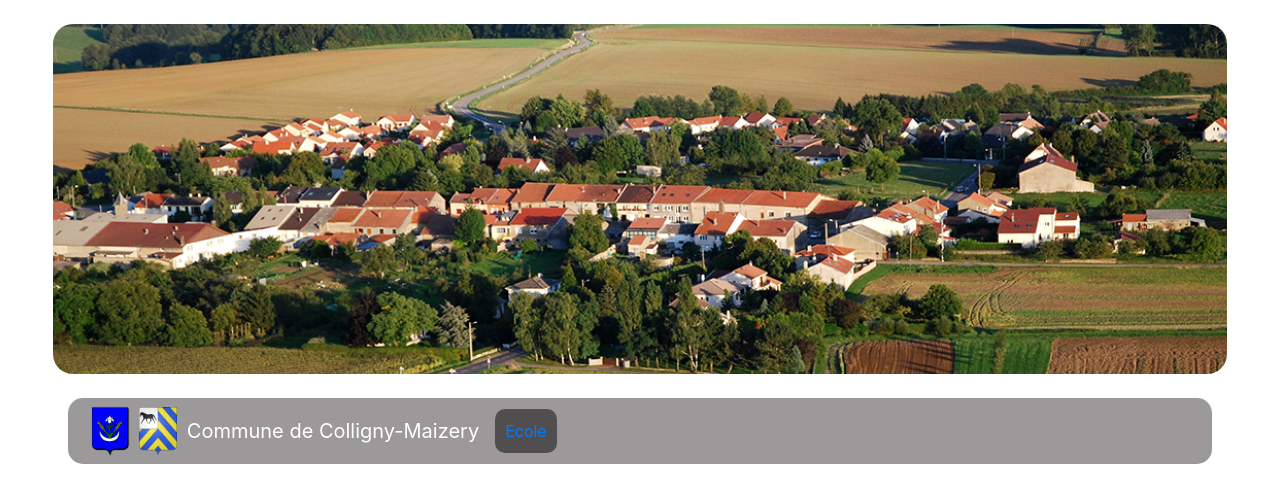
After one commit to chauvet57/CommuneMaizery, a Symfony app: template templates/pages/home.html.twig in a window 1280 px wide. The commit adds this page. Shown: the top 503 px of the page. Run offline with Twig, Linux system fonts and the light colour scheme; the template is opened without the code that fills it, so the values that code supplies are empty; some libraries are stand-ins or nearby versions.

Commit message:
page principale

```diff
--- a/composer.json
+++ b/composer.json
@@ -31,7 +31,8 @@
         "symfony/debug-pack": "*",
         "symfony/maker-bundle": "^1.0",
         "symfony/profiler-pack": "*",
-        "symfony/test-pack": "*"
+        "symfony/test-pack": "*",
+        "symfony/web-server-bundle": "4.4.*"
     },
     "config": {
         "preferred-install": {
--- a/config/bundles.php
+++ b/config/bundles.php
@@ -12,4 +12,5 @@ return [
     Symfony\Bundle\MonologBundle\MonologBundle::class => ['all' => true],
     Symfony\Bundle\DebugBundle\DebugBundle::class => ['dev' => true, 'test' => true],
     Symfony\Bundle\MakerBundle\MakerBundle::class => ['dev' => true],
+    Symfony\Bundle\WebServerBundle\WebServerBundle::class => ['dev' => true],
 ];
--- a/templates/base.html.twig
+++ b/templates/base.html.twig
@@ -2,11 +2,27 @@
 <html>
 	<head>
 		<meta charset="UTF-8">
-        <title>{% block title %}Welcome!{% endblock %}</title>
-        {% block stylesheets %}{% endblock %}
+		<title>
+			{% block title %}
+                Bienvenue à Maizery
+			{% endblock %}
+		</title>
+        <head>
+		<link rel="stylesheet" href="https://stackpath.bootstrapcdn.com/bootstrap/4.4.1/css/bootstrap.min.css" integrity="sha384-Vkoo8x4CGsO3+Hhxv8T/Q5PaXtkKtu6ug5TOeNV6gBiFeWPGFN9MuhOf23Q9Ifjh" crossorigin="anonymous"> {% block stylesheets %}{% endblock %}
+		<link rel="stylesheet" href="/css/app.css">
         </head>
 		<body>
-        {% block body %}{% endblock %}
-        {% block javascripts %}{% endblock %}
+			{% block body %}
+
+
+
+
+			{% endblock %}
+
+			{% block javascripts %}
+			<script src="https://code.jquery.com/jquery-3.4.1.slim.min.js" integrity="sha384-J6qa4849blE2+poT4WnyKhv5vZF5SrPo0iEjwBvKU7imGFAV0wwj1yYfoRSJoZ+n" crossorigin="anonymous"></script>
+			<script src="https://cdn.jsdelivr.net/npm/popper.js@1.16.0/dist/umd/popper.min.js" integrity="sha384-Q6E9RHvbIyZFJoft+2mJbHaEWldlvI9IOYy5n3zV9zzTtmI3UksdQRVvoxMfooAo" crossorigin="anonymous"></script>
+			<script src="https://stackpath.bootstrapcdn.com/bootstrap/4.4.1/js/bootstrap.min.js" integrity="sha384-wfSDF2E50Y2D1uUdj0O3uMBJnjuUD4Ih7YwaYd1iqfktj0Uod8GCExl3Og8ifwB6" crossorigin="anonymous"></script>
+            {% endblock %}
 		</body>
 	</html>
--- /dev/null
+++ b/templates/pages/home.html.twig
@@ -0,0 +1,45 @@
+{% extends 'base.html.twig'%}
+
+{% block title "communeDeMaizery" %}
+
+{% block body %}
+<br>
+ <div class="homeBanniere flex-column container col-lg-11">
+
+   </div>
+
+		<br>
+<div class="container col-lg-11">
+			<nav class="navbar navbar-expand-lg navbar-dark navCom">
+            <a href="#" style="margin-right:10px">
+           <img src="images/Blason_Colligny.png" alt="" style="width:50px;height:50px">
+           <img src="images/Blason_Maizery.svg.png" alt="" style="width:38px;height:48px">
+        </a>
+				<a class="navbar-brand" href="{{ path ('home') }}">Commune de Colligny-Maizery</a>
+				<button class="navbar-toggler" type="button" data-toggle="collapse" data-target="#navbarSupportedContent" aria-controls="navbarSupportedContent" aria-expanded="false" aria-label="Toggle navigation">
+					<span class="navbar-toggler-icon"></span>
+				</button>
+
+				<div class="collapse navbar-collapse" id="navbarSupportedContent">
+					<ul class="navbar-nav mr-auto">
+						<li class="nav-item">
+                        <div class="navComElem navbar-dark">
+							<a href="#">Ecole</a>
+                            </div>
+						</li>
+
+					</ul>
+					{% if app.user %}
+
+						<ul class="navbar-nav">
+							<li class="nav-item">
+								<a href="{{ path('logout') }}" class="nav-link">Se déconnecter</a>
+							</li>
+						</ul>
+					{% endif %}
+				</div>
+			</nav>
+	</div>
+
+
+{% endblock %}
```
Also changed, not shown: src/Controller/HomeController.php (added, +22 -0 lines), public/css/app.css (added), public/images/Blason_Colligny.png (added), public/images/Blason_Maizery.svg.png (added), public/images/colligny-maizery.png (added), 3 other files. Lines whose indentation alone changed are shown as unchanged.
